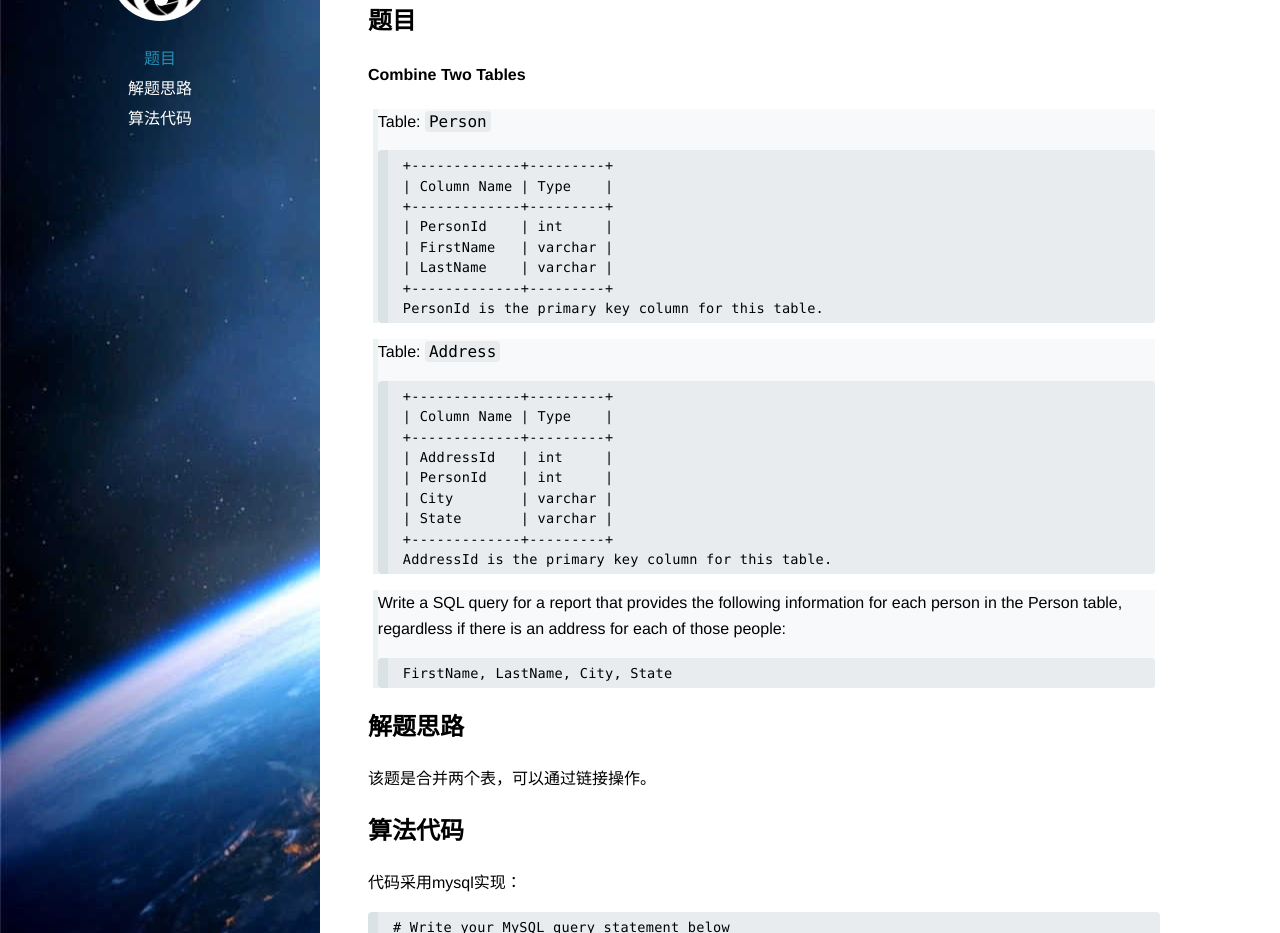
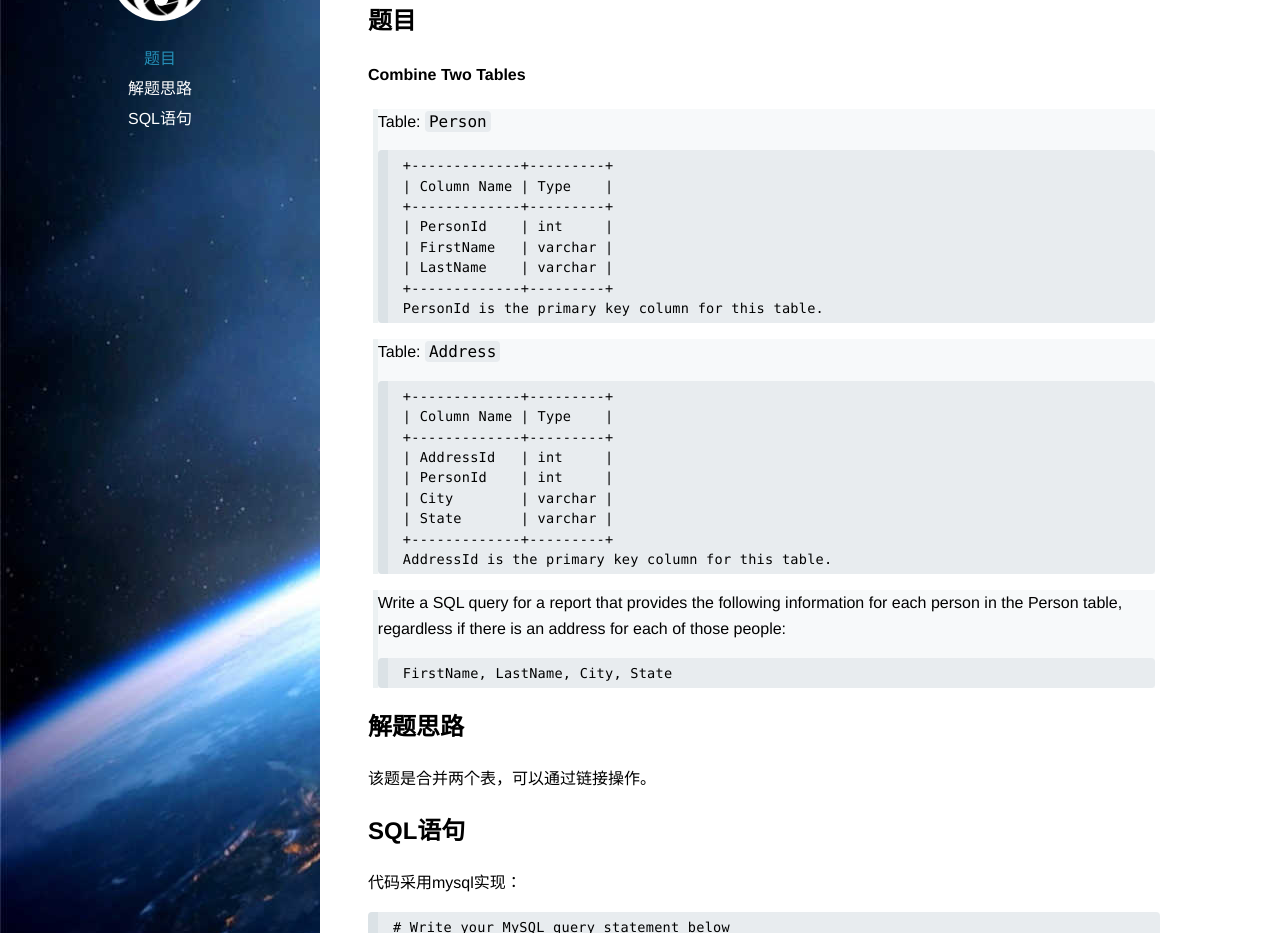
Before and after one commit to hexo2hexo/xwzpp.github.io, a Jekyll site: the page built from _posts/2015-01-12-Combine Two Tables.md, in a window 1280 px wide and 1271 px high. Shown: the part 125-1058 px from the top of the window. Built offline with Jekyll 4.4.1, drawn with Linux system fonts in a browser that asks for light colours; Markdown is read by kramdown in place of the engine named in the settings; comment, search, counter and statistics services are not loaded.

Commit message:
2015-1-11

```diff
--- a/_posts/2015-01-12-Combine Two Tables.md
+++ b/_posts/2015-01-12-Combine Two Tables.md
@@ -41,7 +41,7 @@ duoshuo: true
 ##解题思路
 该题是合并两个表，可以通过链接操作。
 
-##算法代码
+##SQL语句
 代码采用mysql实现：
 {% highlight mysql %}
 # Write your MySQL query statement below
```
